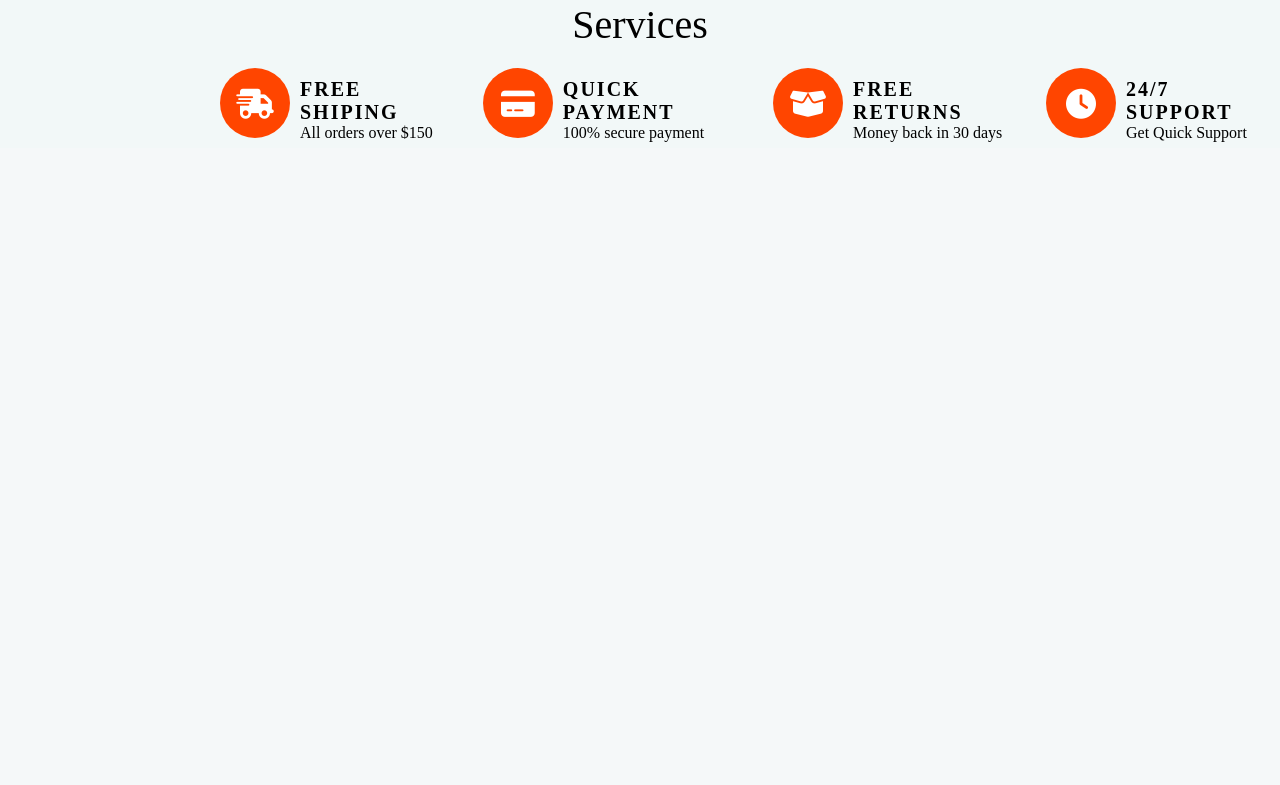
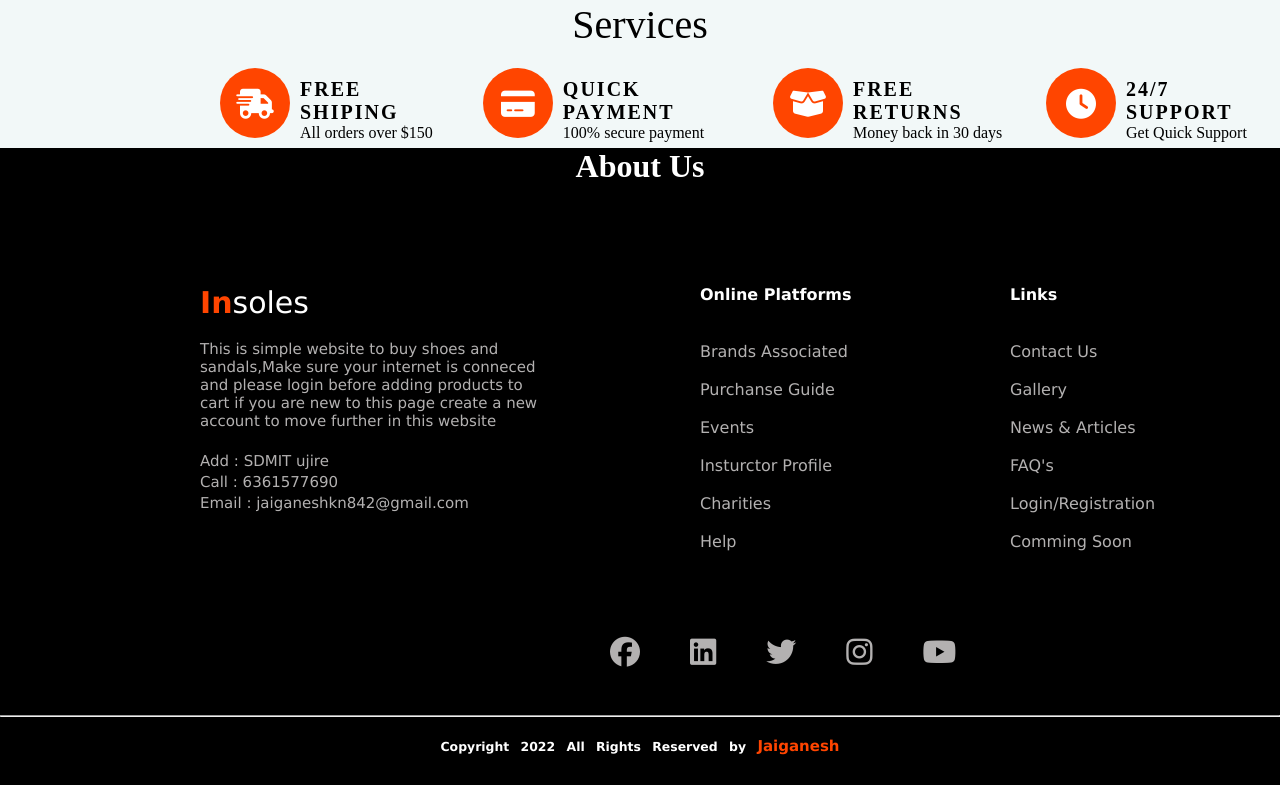
Before and after one commit to jaiganesh842/InSoles, a PHP site: page / in a window 1280 px wide. Shown: the part 1340-2125 px from the top of the page. Before the commit the page ends 1482 px from the top, so only its background shows below. Run offline with PHP 8.4, Linux system fonts and the light colour scheme; some libraries are stand-ins or nearby versions.

Commit message:
added about us section and css is given

```diff
--- a/Css/style.css
+++ b/Css/style.css
@@ -184,6 +184,78 @@ word-spacing:10px;
     font-size:50px;
     margin-left:20px;
 }
+.aboutus{
+    width:100vw;
+    height:600px;
+    background-color: black;
+    padding-top:100px;
+    font-family: Verdana, Geneva, Tahoma, sans-serif;
+}
+.aboutus1{
+    display: flex;
+}
+.logo2{
+    width:350px;
+    height:300px;
+    margin-left:200px;
+}
+.logo3 p{
+    color:orangered;
+    font-size:30px;
+    font-weight: bold;
+    margin-bottom:20px;
+}
+.logo3 p span{
+    color: rgb(255, 255, 255);
+    font-weight:100;
+}
+.make{
+    color: rgb(179, 177, 177);
+    margin-top:3px;
+    font-size:15px;
+}
+.online{
+    margin-left:150px;
+    width:160px;
+    height:300px;
+}
+.online h4{
+    color: white;
+}
+.online a {
+    color: rgb(179, 177, 177);
+    text-decoration:none;
+}
+.online a:hover{
+    color: orangered;
+}
+.links{
+    display: flex;
+    margin-left:560px;
+    margin-top:50px;
+    width:300px;
+    height:80px;
+}
+.links a {
+    margin-left:50px;
+    font-size:30px;
+    color:  rgb(179, 177, 177) ;
+}
+.links a:hover{
+    color:orangered;
+}
+.copyrights{
+    font-size:15px;
+    word-spacing:7px;
+    margin-top:20px;
+    text-align: center;
+    color:white;
+}
+.copyrights a{
+    font-size:15px;
+    text-decoration:none;
+    color:orangered;
+}
 @media screen and (max-width:1540px){
     nav{
         width: 100vw;
--- a/index.php
+++ b/index.php
@@ -20,7 +20,7 @@ session_start();
         <a herf="#" class="logo"><span>In</span>soles</a>
         <ul>
             <li><a href="#">Home </a></li>
-            <li><a href="#">About </a></li>
+            <li><a href="#about">About </a></li>
             <li><a href="#shopnow">Shop </a></li>
             <li><a href="#services">Services </a></li>
         </ul>
@@ -62,8 +62,8 @@ session_start();
                     <option value="8">8</option>
                     <option value="9">9</option>
                 </select>
-                <input class="cart"  type="submit" name="nike11" value="Add To Cart">
-                <input class="wishlist"  type="submit" name="nike11w" value="Add To Wishlist">
+                <input class="cart" type="submit" name="nike11" value="Add To Cart">
+                <input class="wishlist" type="submit" name="nike11w" value="Add To Wishlist">
             </div>
             <div class="items">
                 <img src="./Images/items/product-3.jpg">
@@ -200,6 +200,49 @@ session_start();
             <div class="circle"><i class="fa-solid fa-clock"></i></div>
             <p>24/7 SUPPORT</p>
             <span>Get Quick Support</span>
+        </div>
+    </div>
+    <div style="background-color:black;text-align:center;color:white;" id="about"><h1>About Us</h1></div>
+    <div class="aboutus" id="aboutus">
+        <div class="aboutus1">
+            <div class="logo2">
+                <div class="logo3">
+                    <p>In<span class="logo1">soles</span></p>
+                </div>
+                <p class="make">This is simple website to buy shoes and sandals,Make sure your internet is conneced and please login before adding products to cart if you are new to this page create a new account to move further in this website</p><br>
+                <p class="make">Add : SDMIT ujire</p>
+                <p class="make">Call : 6361577690</p>
+                <p class="make">Email : jaiganeshkn842@gmail.com</p>
+            </div>
+            <div class="online">
+                <h4>Online Platforms</h4><br><br>
+                <a href="#">Brands Associated</a><br><br>
+                <a href="#">Purchanse Guide</a><br><br>
+                <a href="#">Events</a><br><br>
+                <a href="#">Insturctor Profile</a><br><br>
+                <a href="#">Charities</a><br><br>
+                <a href="#">Help</a><br><br>
+            </div>
+            <div class="online">
+                <h4>Links</h4><br><br>
+                <a href="#">Contact Us</a><br><br>
+                <a href="#">Gallery</a><br><br>
+                <a href="#">News & Articles</a><br><br>
+                <a href="#">FAQ's</a><br><br>
+                <a href="#">Login/Registration</a><br><br>
+                <a href="#">Comming Soon</a><br><br>
+            </div>
+        </div>
+        <div class="links">
+            <a href="#"><i class="fa-brands fa-facebook"></i></a>
+            <a href="#"><i class="fa-brands fa-linkedin"></i></a>
+            <a href="#"><i class="fa-brands fa-twitter"></i></a>
+            <a href="#"><i class="fa-brands fa-instagram"></i></a>
+            <a href="#"><i class="fa-brands fa-youtube"></i></a>
+        </div>
+        <hr>
+        <div class="copyrights">
+            <h5>Copyright 2022 All Rights Reserved by <a href="https://github.com/jaiganesh842">Jaiganesh</a></h5>
         </div>
     </div>
 </body>
@@ -508,4 +551,5 @@ if (isset($_POST['denillblackw'])) {
 <?php
 }
 ?>
+
 </html>
```
Lines whose indentation alone changed are shown as unchanged.
